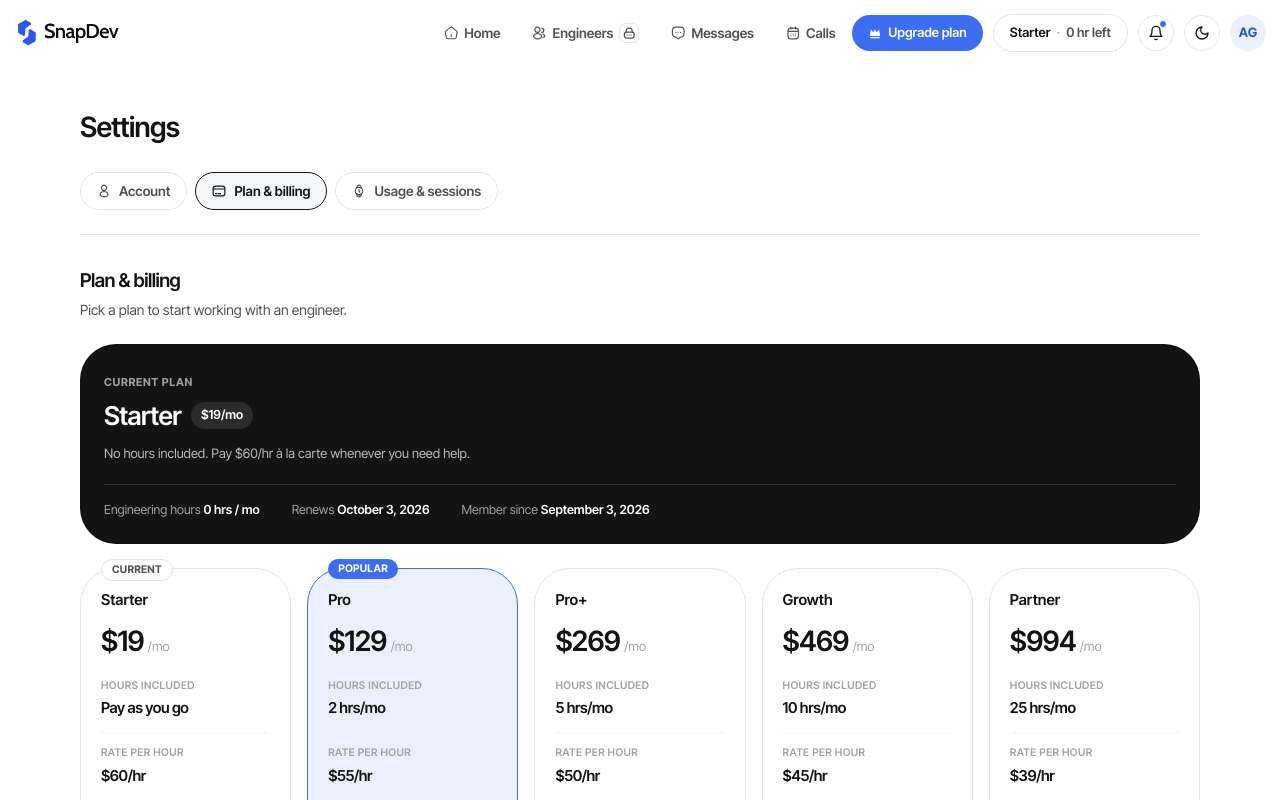
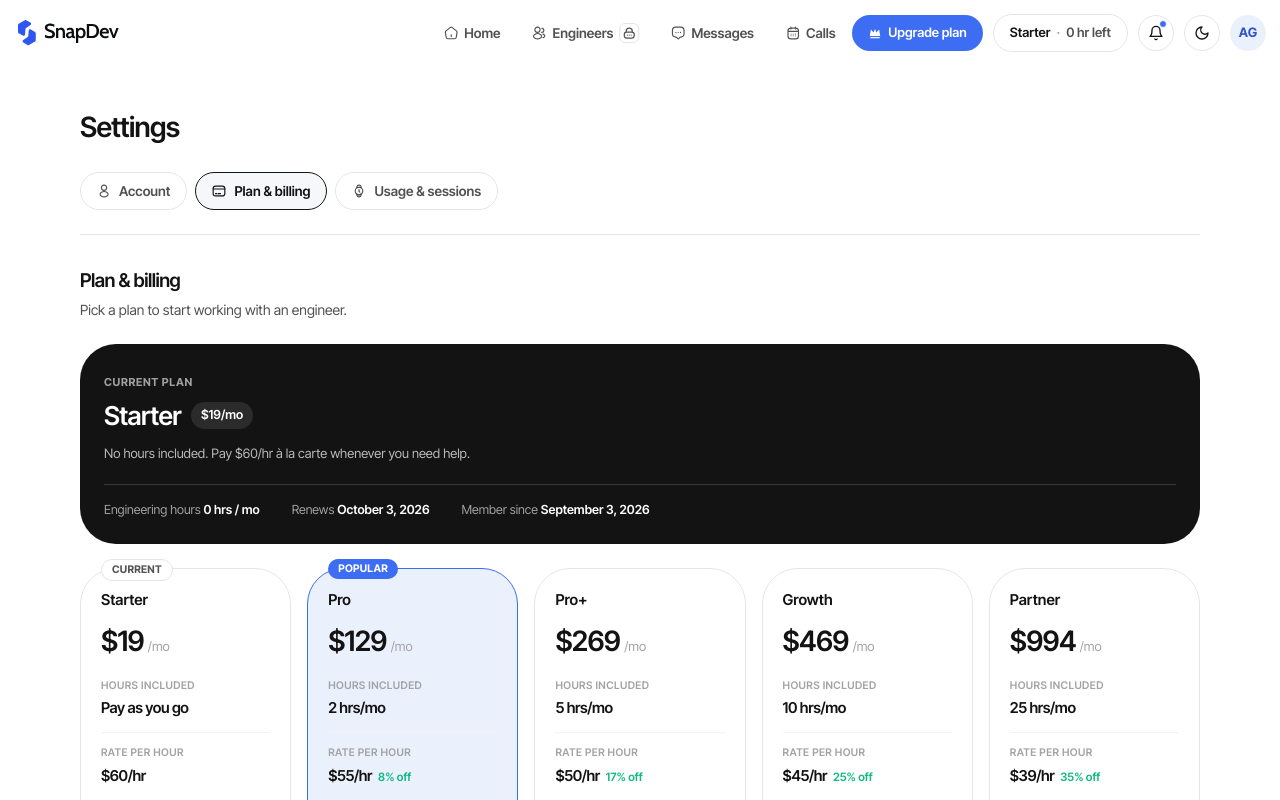
Before and after one commit to arbazghani-emberai/snapdev-site, a Next.js app: page /app/settings in a window 1280 px wide. Both pictures are taken after a click on the button "Plan & billing". Shown: the top 800 px of the page. Built offline with nearby package versions, Linux system fonts and the light colour scheme.

Commit message:
Show the per-hour discount as plans scale up
Adds a "X% off" badge next to each tier's rate per hour, computed against
Starter's $60/hr à la carte rate: 8% (Pro), 17% (Pro+), 25% (Growth), 35%
(Partner).

```diff
--- a/src/app/app/settings/page.tsx
+++ b/src/app/app/settings/page.tsx
@@ -288,6 +288,10 @@ function CancelSubscriptionModal({
   );
 }
 
+// The Starter tier's à la carte rate - the baseline every other tier's
+// hourly rate is discounted against.
+const BASE_HOUR_RATE = PLANS.find((p) => p.hoursPerMonth === 0)?.ratePerHour ?? PLANS[0].ratePerHour;
+
 function PlanTab() {
   const { plan: currentPlan, setPlanId } = usePlan();
   const [purchasedPack, setPurchasedPack] = useState<string | null>(null);
@@ -358,6 +362,9 @@ function PlanTab() {
       <div className="mt-6 grid grid-cols-1 gap-4 sm:grid-cols-2 lg:grid-cols-3 xl:grid-cols-5">
         {PLANS.map((plan) => {
           const isCurrent = plan.id === currentPlan.id;
+          // Discount off the Starter tier's à la carte rate - the baseline
+          // hourly price with no monthly commitment.
+          const discountPct = Math.round((1 - plan.ratePerHour / BASE_HOUR_RATE) * 100);
           return (
             <div
               key={plan.id}
@@ -394,7 +401,12 @@ function PlanTab() {
                   <div className="text-ink-3 text-[10.5px] font-semibold tracking-[0.04em] uppercase">
                     Rate per hour
                   </div>
-                  <div className="mt-1 text-[15px] font-semibold tracking-tight">${plan.ratePerHour}/hr</div>
+                  <div className="mt-1 flex items-baseline gap-1.5">
+                    <span className="text-[15px] font-semibold tracking-tight">${plan.ratePerHour}/hr</span>
+                    {discountPct > 0 && (
+                      <span className="text-online text-[11.5px] font-semibold">{discountPct}% off</span>
+                    )}
+                  </div>
                 </div>
                 <p className="text-ink-3 text-[12px] leading-relaxed">${plan.platformFee} platform fee</p>
               </div>
```
